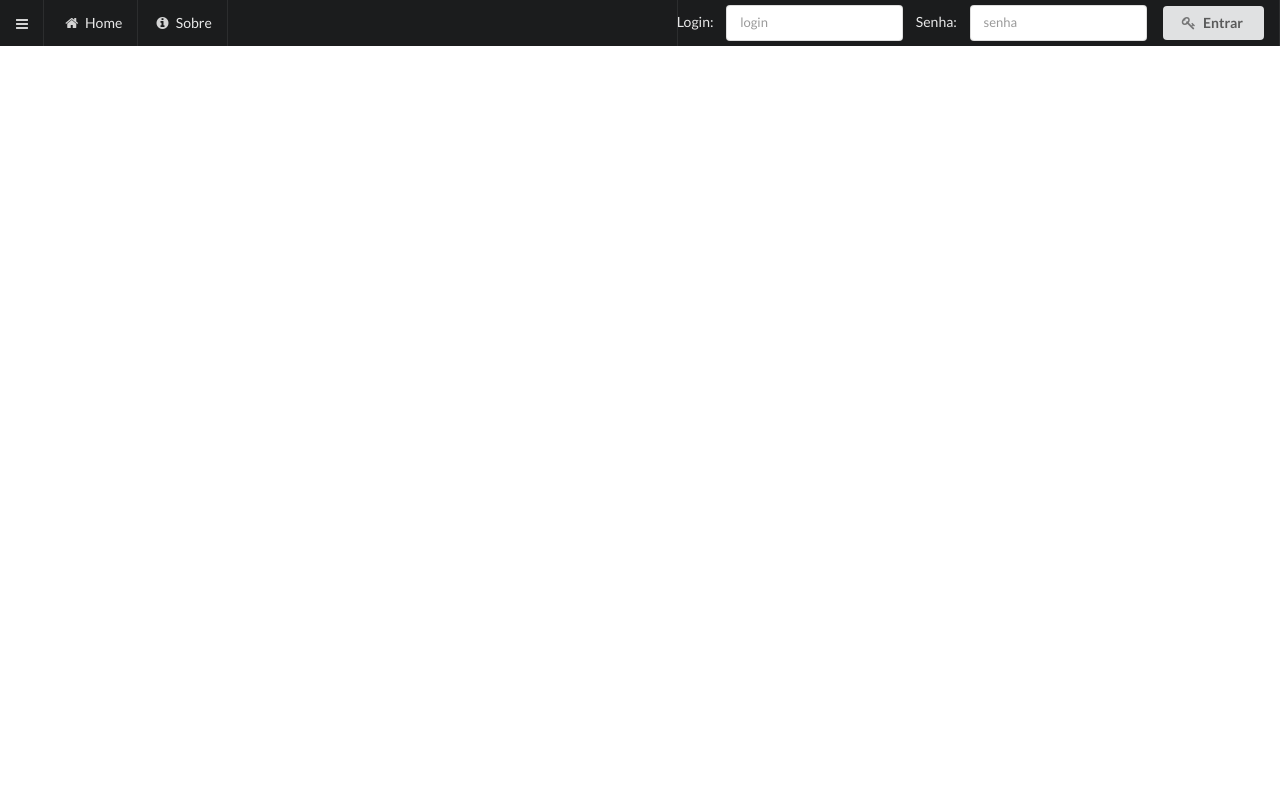
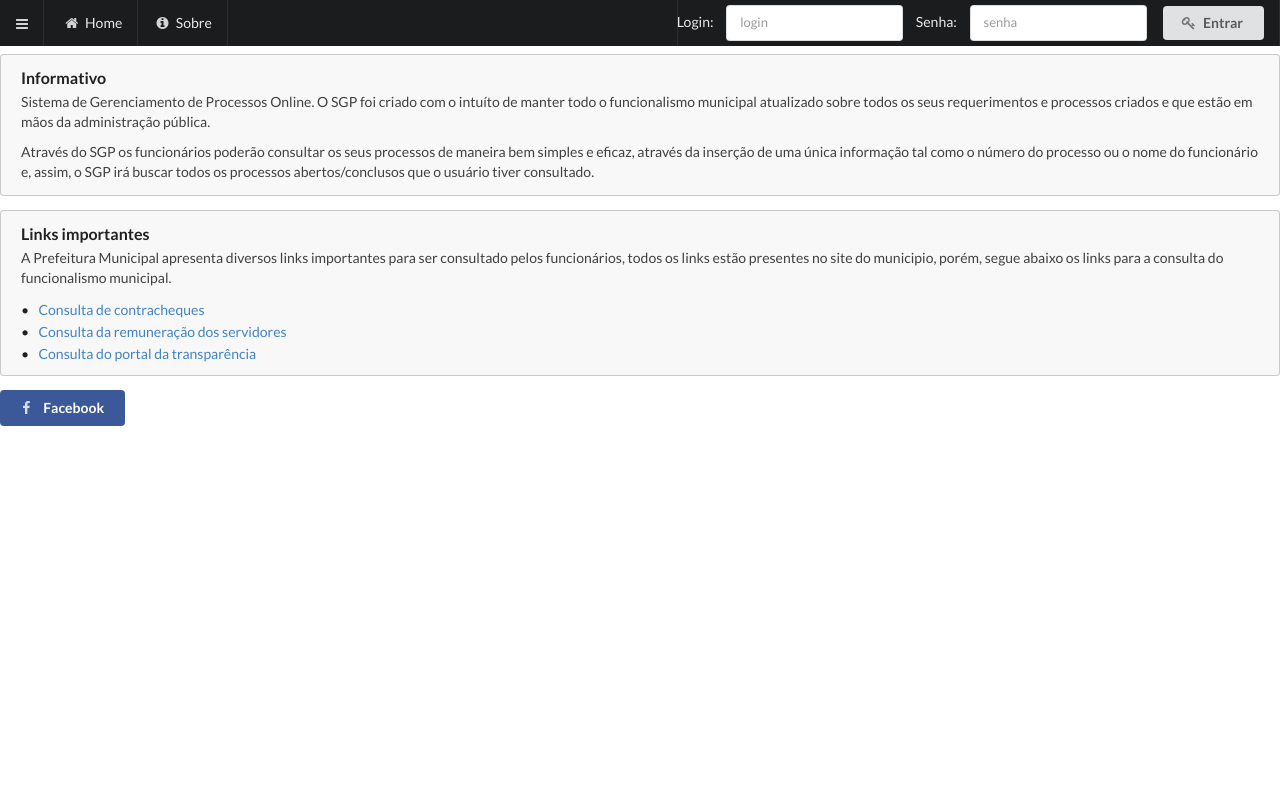
Before and after one commit to RummeniggeMaia/sgp, a PHP site: template src/visao/home.twig in a window 1280 px wide. Run offline with PHP 8.4, Linux system fonts and the light colour scheme; the template is opened without the code that fills it, so the values that code supplies are empty; some libraries are stand-ins or nearby versions.

Commit message:
modificacao de permissoes e alteracao do homepage

```diff
--- a/src/visao/forms/form_funcionario.twig
+++ b/src/visao/forms/form_funcionario.twig
@@ -64,7 +64,6 @@
                         </div>
                     {% endif %}
                     {% endif %}
-                    {% if autenticacaoCtrl.contemAutorizacao('admin') %}
                     {% if ctrl.modoBusca %}
                         <div class="field">
                             <div class="ui submit black button"
@@ -73,8 +72,6 @@
                             </div>
                         </div>
                     {% endif %}
-                    {% endif %}
-                    {% if autenticacaoCtrl.contemAutorizacao('admin') %}
                     {% if ctrl.modoBusca %}
                         <div class="field">
                             <div class="ui submit black button"
@@ -82,7 +79,6 @@
                                 <i class="remove circle outline icon"></i>Cancelar envio
                             </div>
                         </div>
-                    {% endif %}
                     {% endif %}
                     <div class="field">
                         <div class="ui submit black button"
--- a/src/visao/home.twig
+++ b/src/visao/home.twig
@@ -4,5 +4,39 @@
 {% block title %}Home{% endblock %}
 
 {% block body %}
-    Home
+    <br>
+    <br>
+    <div class="ui message">
+        <div class="header">
+            Informativo
+        </div>
+        <p>Sistema de Gerenciamento de Processos Online. O SGP foi criado com o intuíto de manter todo o funcionalismo
+            municipal atualizado sobre todos os seus requerimentos e processos criados e que estão em mãos da administração pública.</p>
+        <p>Através do SGP os funcionários poderão consultar os seus processos de maneira bem simples e eficaz, através da inserção de uma única informação
+            tal como o número do processo ou o nome do funcionário e, assim, o SGP irá buscar todos os processos abertos/conclusos que o usuário tiver consultado.</p>
+    </div>
+    <div class="ui message">
+        <div class="header">
+            Links importantes
+        </div>
+        <p>A Prefeitura Municipal apresenta diversos links importantes para ser consultado pelos funcionários, todos os links estão presentes no site do municipio, porém,
+            segue abaixo os links para a consulta do funcionalismo municipal.</p>
+
+        <div class="ui bulleted list">
+            <div class="item">
+                <a href="http://www.cruzeta.rn.gov.br/ContraCheque/telaPrincipal.php">Consulta de contracheques</a>
+            </div>
+            <div class="item">
+                <a href="http://cruzeta.rn.gov.br/remuneracao/servidores/">Consulta da remuneração dos servidores</a>
+            </div>
+            <div class="item">
+                <a href="http://lemarq.com.br/transparencia/">Consulta do portal da transparência</a>
+            </div>
+        </div>
+    </div>
+    <button class="ui facebook button">
+        <i class="facebook icon"></i>
+        <a href="https://www.facebook.com/prefeituracruzetaouvidoria/?ref=hl" style="color: white">Facebook</a>
+    </button>
+
 {% endblock %}
```
